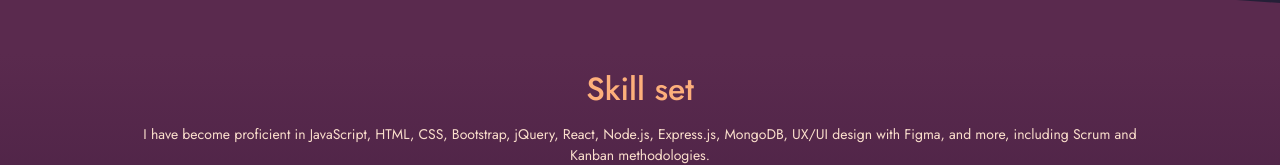
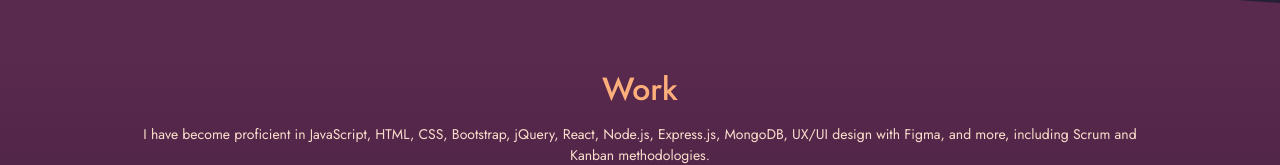
Before and after one commit to Eialist/portfolio, a React (Vite) app: page / in a window 1280 px wide. Shown: the part 1529-1694 px from the top of the page. Built offline with nearby package versions, Linux system fonts and the light colour scheme.

Commit message:
fixed problem with css diagonal

```diff
--- a/src/App.css
+++ b/src/App.css
@@ -222,7 +222,7 @@
   background: linear-gradient(0deg, rgba(46,18,51,1) 15%, rgba(90,42,78,1) 85%);
   padding: 9em 16px 8em;
   position: relative;
-  overflow-y: hidden;
+  overflow: hidden;
 }
 
 .skill-bg .card {
--- a/src/components/ContactComponent.jsx
+++ b/src/components/ContactComponent.jsx
@@ -1,7 +1,9 @@
 import { useRef } from "react";
 import emailjs from "@emailjs/browser";
+// import me from "../assets/images/color-press.png";
 
 const ContactComponent = () => {
+  // const [active, setActive] = useState(false);
   const form = useRef();
 
   const sendEmail = (e) => {
@@ -15,6 +17,7 @@
         () => {
           console.log("SUCCESS!");
           e.target.reset();
+          // setActive(true);
         },
         (error) => {
           console.log("FAILED...", error.text);
@@ -44,7 +47,6 @@
               type="email"
               name="user_email"
               placeholder="Email"
-              pattern=".+@email\.com"
               size="30"
               required
             />
@@ -58,6 +60,22 @@
               <input type="submit" value="Send" className="contact-form-btn" />
             </div>
           </form>
+          {/* {active === true ? (
+            <div
+              style={{
+                position: "absolute",
+                width: "200px",
+                height: "200px",
+                backgroundColor: "#ff6650",
+                top: 0,
+                right: 0,
+              }}>
+              <img src={me} alt="" width={100} />
+              Thank you for your Email
+            </div>
+          ) : (
+            false
+          )} */}
         </div>
       </div>
     </div>
--- a/src/components/SkillsComponent.jsx
+++ b/src/components/WorkComponent.jsx
@@ -6,13 +6,13 @@
 import "aos/dist/aos.css";
 AOS.init();
 
-const SkillsComponent = () => {
+const WorkComponent = () => {
   return (
     <div className="container skill-bg">
       <div className="diagonal-bg-left"></div>
       <div className="diagonal-bg-right"></div>
       <div className="row skill-text-container">
-        <h3 className="skill-title">Skill set</h3>
+        <h3 className="skill-title">Work</h3>
         <p className="skill-text">
           I have become proficient in JavaScript, HTML, CSS, Bootstrap, jQuery,
           React, Node.js, Express.js, MongoDB, UX/UI design with Figma, and
@@ -96,4 +96,4 @@
   );
 };
 
-export default SkillsComponent;
+export default WorkComponent;
--- a/src/pages/Frontpage.jsx
+++ b/src/pages/Frontpage.jsx
@@ -3,7 +3,7 @@
 import Footer from "../components/Footer";
 import HeroComponent from "../components/HeroComponent";
 import Navbar from "../components/Navbar";
-import SkillsComponent from "../components/SkillsComponent";
+import SkillsComponent from "../components/WorkComponent";
 import { useRef } from "react";
 
 const Frontpage = () => {
```
Also changed, not shown: src/components/SkillsetComponent.jsx (added).
